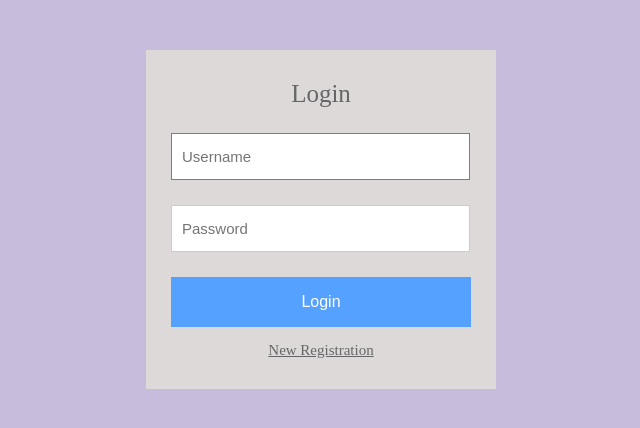
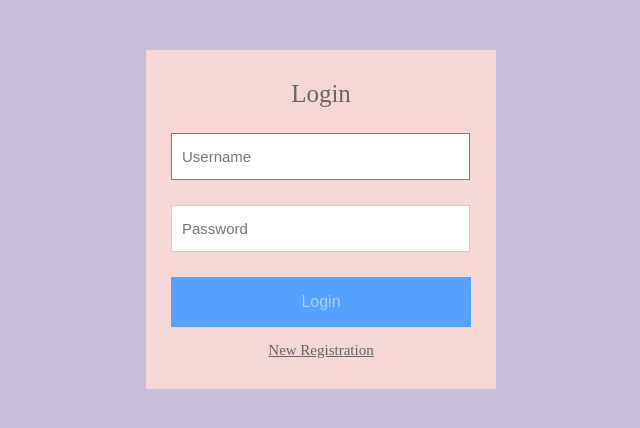
Before and after one commit to Iftekhar1012/CSE311Project, a PHP site: page /login.php in a window 1280 px wide. Shown: the top 428 px of the page, without its empty margins (319-959 px from the left). Run offline with PHP 8.4, Linux system fonts and the light colour scheme.

Commit message:
Style sheet changed.

```diff
--- a/style.css
+++ b/style.css
@@ -5,7 +5,7 @@ body {
     margin: 50px auto;
     width: 300px;
     padding: 30px 25px;
-    background: rgb(222, 217, 217);
+    background: rgb(247, 214, 214);
 }
 h1.login-title {
     color: #666;
@@ -27,7 +27,7 @@ h1.login-title {
     outline: none;
 }
 .login-button {
-    color: #fff;
+    color: rgb(169, 206, 240);
     background: #55a1ff;
     border: 0;
     outline: 0;
@@ -40,7 +40,7 @@ h1.login-title {
 
 .register-button{
 
-    color: rgb(98, 192, 184);
+    color: rgb(100, 138, 196);
     background: #3f494a;
     border: 0;
     outline: 0;
@@ -53,7 +53,7 @@ h1.login-title {
 
 }
 .link {
-    color: #666;
+    color: rgb(187, 179, 179);
     font-size: 15px;
     text-align: center;
     margin-bottom: 0px;
```
